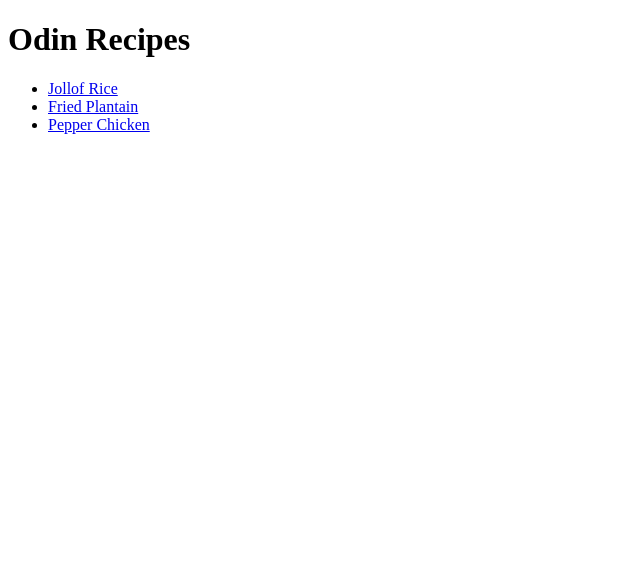
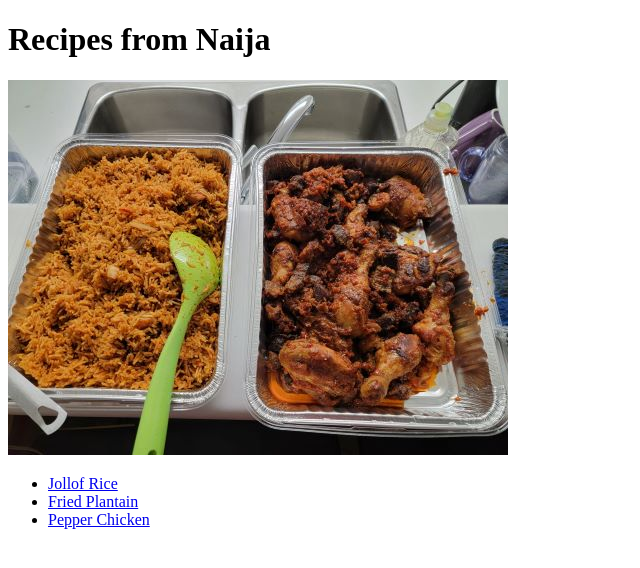
Before and after one commit to OlachiEfika/odin-recipes, a plain HTML site: page index.html in a window 1280 px wide. Shown: the whole page, without its empty margins (0-640 px from the left). Drawn offline with Linux system fonts and the light colour scheme.

Commit message:
Updated image source on index.html

```diff
--- a/index.html
+++ b/index.html
@@ -7,7 +7,8 @@
     <title>Document</title>
 </head>
 <body>
-    <h1>Odin Recipes</h1>
+    <h1>Recipes from Naija</h1>
+    <img src="./img/jollofandchicken1.jpeg" alt ="Jollof Rice">
         <ul>
         <li><a href="recipes/jollofrice.html">Jollof Rice</a></li>
         <li><a href="recipes/friedplantain.html">Fried Plantain</a></li>
```
Also changed, not shown: img/jollofandchicken1.jpeg (added).
